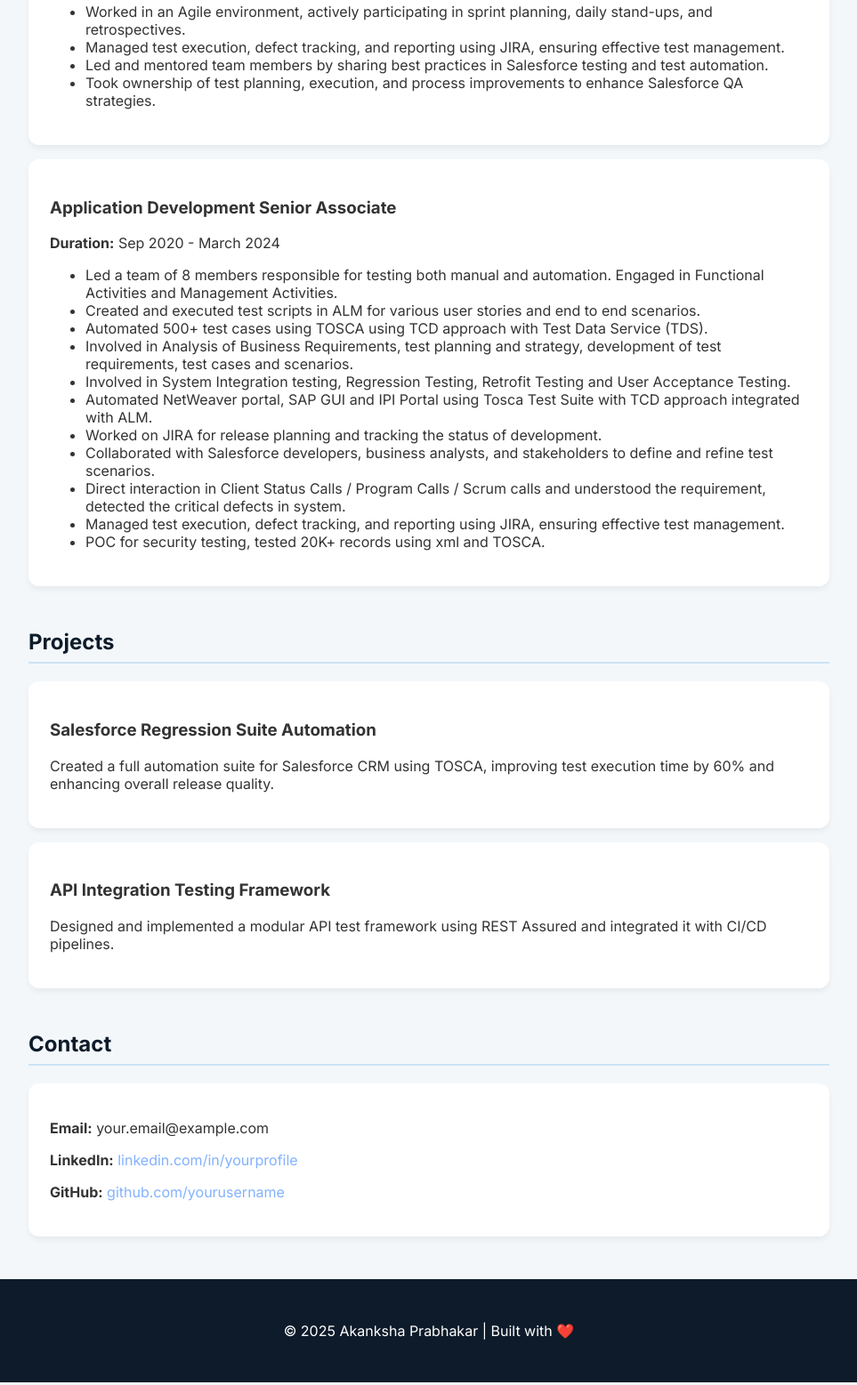
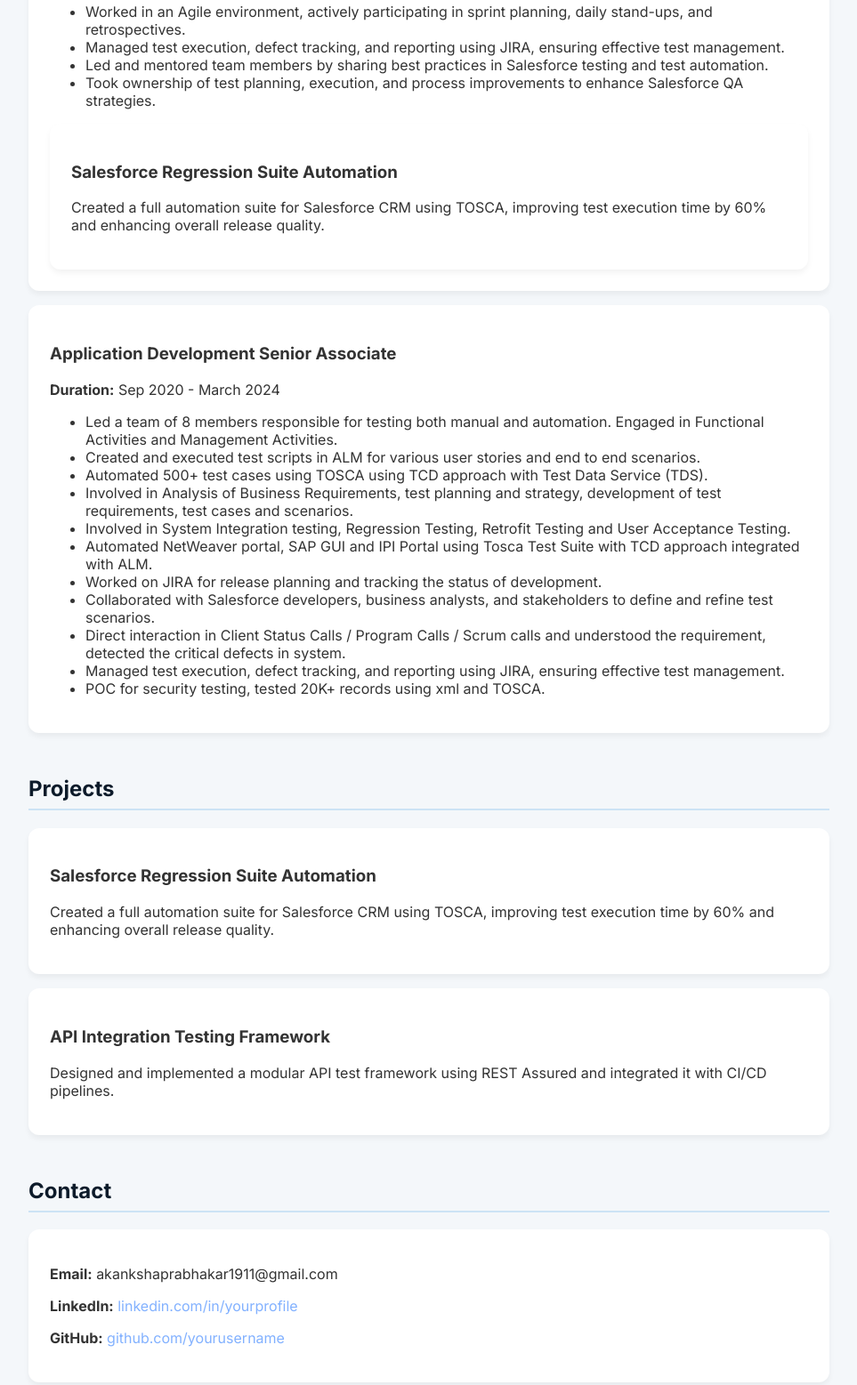
Before and after one commit to AkankshaPrabhakar/akankshaprabhakar.github.io, a plain HTML site: page index.html in a window 1280 px wide. Shown: the part 1299-2856 px from the top of the page at 89% size, without its empty margins (158-1121 px from the left). Drawn offline with Linux system fonts and the light colour scheme.

Commit message:
Update index.html

```diff
--- a/index.html
+++ b/index.html
@@ -130,6 +130,10 @@
 <li>Managed test execution, defect tracking, and reporting using JIRA, ensuring effective test management. </li>
 <li>Led and mentored team members by sharing best practices in Salesforce testing and test automation. </li>
 <LI>Took ownership of test planning, execution, and process improvements to enhance Salesforce QA strategies. </LI></UL></p>
+        <div class="card">
+        <h3>Salesforce Regression Suite Automation</h3>
+        <p>Created a full automation suite for Salesforce CRM using TOSCA, improving test execution time by 60% and enhancing overall release quality.</p>
+      </div>
       </div>
 
       <div class="card">
@@ -165,7 +169,7 @@
     <section>
       <h2>Contact</h2>
       <div class="card">
-        <p><strong>Email:</strong> your.email@example.com</p>
+        <p><strong>Email:</strong> akankshaprabhakar1911@gmail.com</p>
         <p><strong>LinkedIn:</strong> <a href="https://linkedin.com/in/yourprofile" target="_blank">linkedin.com/in/yourprofile</a></p>
         <p><strong>GitHub:</strong> <a href="https://github.com/yourusername" target="_blank">github.com/yourusername</a></p>
       </div>
```
